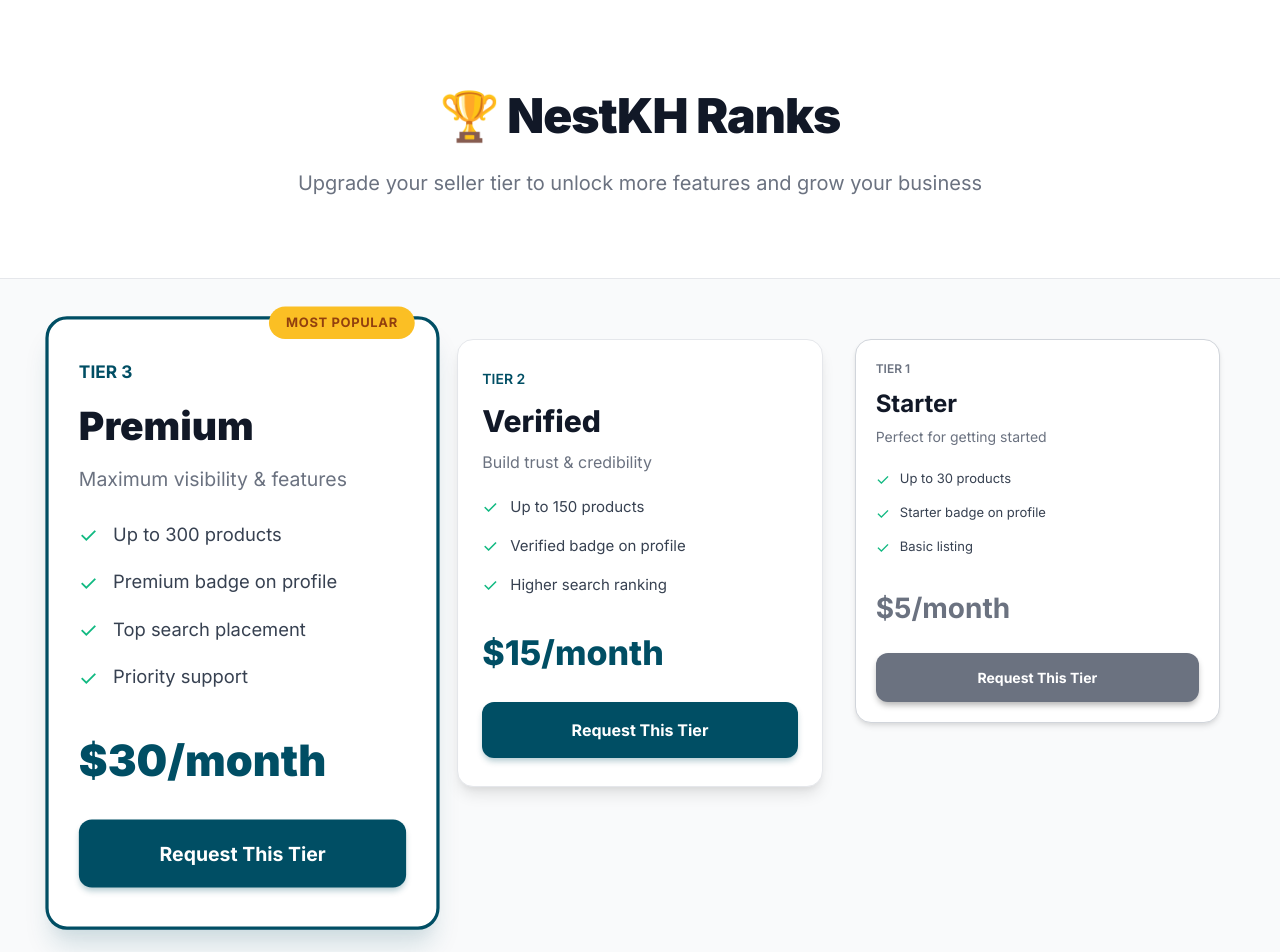
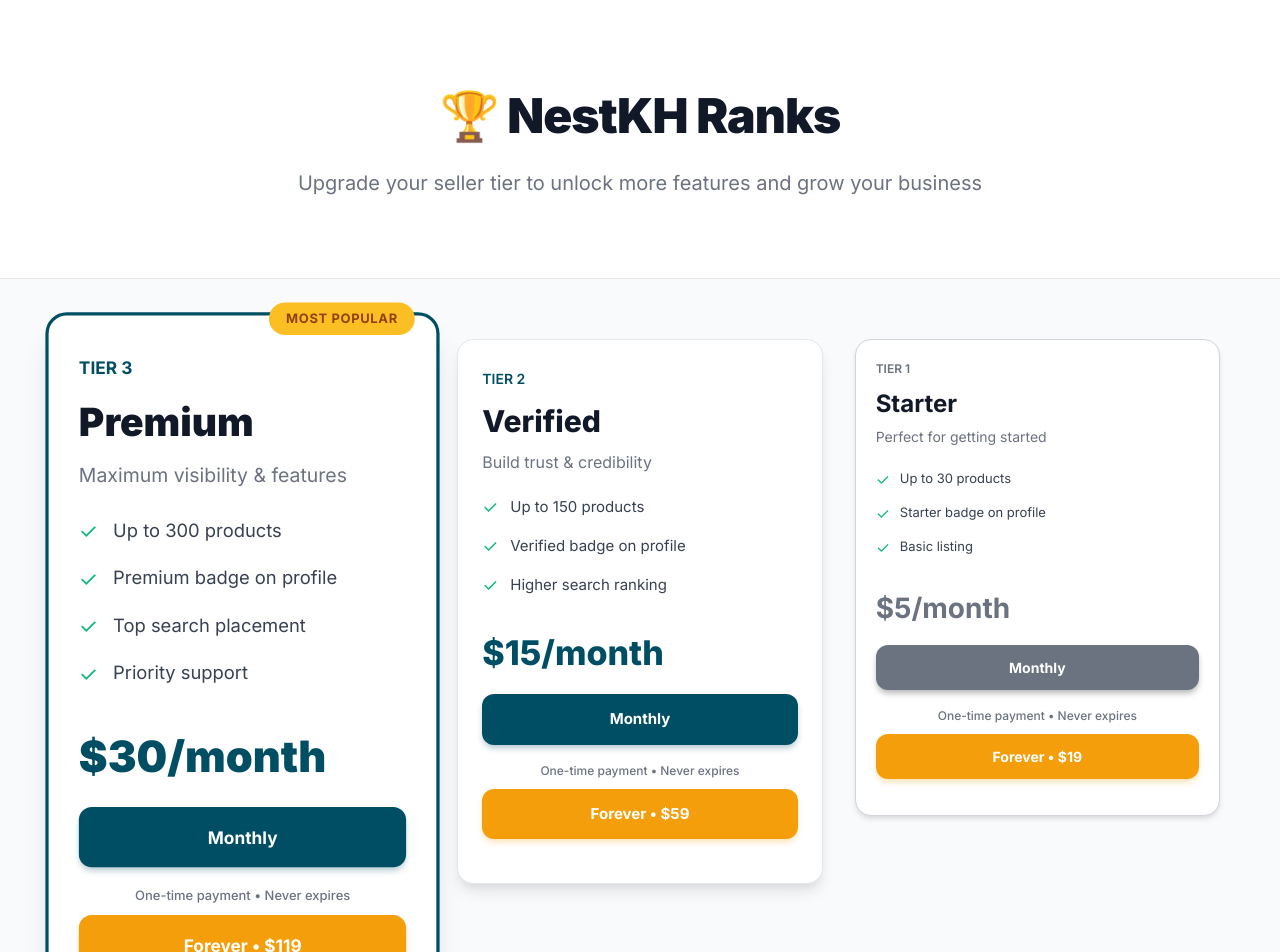
Before and after one commit to sithyakheng/nest24, a Next.js app: page /ranks in a window 1280 px wide. Shown: the top 952 px of the page. Built offline with nearby package versions, Linux system fonts and the light colour scheme; no server answers.

Commit message:
feat: add Forever lifetime tier option to ranks and rank-request pages

```diff
--- a/src/app/ranks/page.tsx
+++ b/src/app/ranks/page.tsx
@@ -91,34 +91,68 @@ export default function RanksPage() {
               </div>
             </div>
 
-            <div style={{ fontSize: '40px', fontWeight: '900', color: '#004E64', marginBottom: '24px' }}>$30/month</div>
+            <div style={{ fontSize: '40px', fontWeight: '900', color: '#004E64', marginBottom: '16px' }}>$30/month</div>
 
+            <div style={{ marginBottom: '16px' }}>
               <button
-              onClick={() => router.push('/seller/rank-request')}
+                onClick={() => router.push('/seller/rank-request?tier=3&type=monthly')}
                 style={{
                   width: '100%',
                   backgroundColor: '#004E64',
                   color: 'white',
                   border: 'none',
                   borderRadius: '12px',
-                padding: '18px 24px',
+                  padding: '16px 24px',
                   fontWeight: '700',
                   cursor: 'pointer',
-                fontSize: '18px',
+                  fontSize: '16px',
                   transition: 'all 0.3s ease',
-                boxShadow: '0 4px 6px -1px rgba(0,78,100,0.3)'
+                  boxShadow: '0 4px 6px -1px rgba(0,78,100,0.3)',
+                  marginBottom: '12px'
                 }}
                 onMouseOver={(e) => {
                   e.currentTarget.style.transform = 'scale(1.02)'
                   e.currentTarget.style.boxShadow = '0 6px 8px -1px rgba(0,78,100,0.4)'
                 }}
                 onMouseOut={(e) => {
-                e.currentTarget.style.transform = 'scale(1.08)'
+                  e.currentTarget.style.transform = 'scale(1)'
                   e.currentTarget.style.boxShadow = '0 4px 6px -1px rgba(0,78,100,0.3)'
                 }}
               >
-              Request This Tier
+                Monthly
               </button>
+
+              <div style={{ textAlign: 'center', marginBottom: '8px' }}>
+                <span style={{ color: '#6b7280', fontSize: '12px', fontWeight: '500' }}>One-time payment • Never expires</span>
+              </div>
+
+              <button
+                onClick={() => router.push('/seller/rank-request?tier=3&type=forever')}
+                style={{
+                  width: '100%',
+                  backgroundColor: '#f59e0b',
+                  color: 'white',
+                  border: 'none',
+                  borderRadius: '12px',
+                  padding: '16px 24px',
+                  fontWeight: '700',
+                  cursor: 'pointer',
+                  fontSize: '16px',
+                  transition: 'all 0.3s ease',
+                  boxShadow: '0 4px 6px -1px rgba(245,158,11,0.3)'
+                }}
+                onMouseOver={(e) => {
+                  e.currentTarget.style.transform = 'scale(1.02)'
+                  e.currentTarget.style.boxShadow = '0 6px 8px -1px rgba(245,158,11,0.4)'
+                }}
+                onMouseOut={(e) => {
+                  e.currentTarget.style.transform = 'scale(1)'
+                  e.currentTarget.style.boxShadow = '0 4px 6px -1px rgba(245,158,11,0.3)'
+                }}
+              >
+                Forever • $119
+              </button>
+            </div>
           </div>
 
           {/* Verified Tier - Medium */}
@@ -149,22 +183,24 @@ export default function RanksPage() {
               </div>
             </div>
 
-            <div style={{ fontSize: '34px', fontWeight: '800', color: '#004E64', marginBottom: '24px' }}>$15/month</div>
+            <div style={{ fontSize: '34px', fontWeight: '800', color: '#004E64', marginBottom: '16px' }}>$15/month</div>
 
+            <div style={{ marginBottom: '16px' }}>
               <button
-              onClick={() => router.push('/seller/rank-request')}
+                onClick={() => router.push('/seller/rank-request?tier=2&type=monthly')}
                 style={{
                   width: '100%',
                   backgroundColor: '#004E64',
                   color: 'white',
                   border: 'none',
                   borderRadius: '12px',
-                padding: '16px 24px',
+                  padding: '14px 24px',
                   fontWeight: '700',
                   cursor: 'pointer',
-                fontSize: '16px',
+                  fontSize: '15px',
                   transition: 'all 0.3s ease',
-                boxShadow: '0 4px 6px -1px rgba(0,78,100,0.3)'
+                  boxShadow: '0 4px 6px -1px rgba(0,78,100,0.3)',
+                  marginBottom: '12px'
                 }}
                 onMouseOver={(e) => {
                   e.currentTarget.style.transform = 'scale(1.02)'
@@ -175,8 +211,40 @@ export default function RanksPage() {
                   e.currentTarget.style.boxShadow = '0 4px 6px -1px rgba(0,78,100,0.3)'
                 }}
               >
-              Request This Tier
+                Monthly
               </button>
+
+              <div style={{ textAlign: 'center', marginBottom: '8px' }}>
+                <span style={{ color: '#6b7280', fontSize: '12px', fontWeight: '500' }}>One-time payment • Never expires</span>
+              </div>
+
+              <button
+                onClick={() => router.push('/seller/rank-request?tier=2&type=forever')}
+                style={{
+                  width: '100%',
+                  backgroundColor: '#f59e0b',
+                  color: 'white',
+                  border: 'none',
+                  borderRadius: '12px',
+                  padding: '14px 24px',
+                  fontWeight: '700',
+                  cursor: 'pointer',
+                  fontSize: '15px',
+                  transition: 'all 0.3s ease',
+                  boxShadow: '0 4px 6px -1px rgba(245,158,11,0.3)'
+                }}
+                onMouseOver={(e) => {
+                  e.currentTarget.style.transform = 'scale(1.02)'
+                  e.currentTarget.style.boxShadow = '0 6px 8px -1px rgba(245,158,11,0.4)'
+                }}
+                onMouseOut={(e) => {
+                  e.currentTarget.style.transform = 'scale(1)'
+                  e.currentTarget.style.boxShadow = '0 4px 6px -1px rgba(245,158,11,0.3)'
+                }}
+              >
+                Forever • $59
+              </button>
+            </div>
           </div>
 
           {/* Starter Tier - Smallest */}
@@ -206,22 +274,24 @@ export default function RanksPage() {
               </div>
             </div>
 
-            <div style={{ fontSize: '28px', fontWeight: '700', color: '#6b7280', marginBottom: '24px' }}>$5/month</div>
+            <div style={{ fontSize: '28px', fontWeight: '700', color: '#6b7280', marginBottom: '16px' }}>$5/month</div>
 
+            <div style={{ marginBottom: '16px' }}>
               <button
-              onClick={() => router.push('/seller/rank-request')}
+                onClick={() => router.push('/seller/rank-request?tier=1&type=monthly')}
                 style={{
                   width: '100%',
                   backgroundColor: '#6b7280',
                   color: 'white',
                   border: 'none',
                   borderRadius: '12px',
-                padding: '14px 24px',
+                  padding: '12px 24px',
                   fontWeight: '700',
                   cursor: 'pointer',
                   fontSize: '14px',
                   transition: 'all 0.3s ease',
-                boxShadow: '0 4px 6px -1px rgba(0,0,0,0.3)'
+                  boxShadow: '0 4px 6px -1px rgba(0,0,0,0.3)',
+                  marginBottom: '12px'
                 }}
                 onMouseOver={(e) => {
                   e.currentTarget.style.transform = 'scale(1.02)'
@@ -232,8 +302,40 @@ export default function RanksPage() {
                   e.currentTarget.style.boxShadow = '0 4px 6px -1px rgba(0,0,0,0.3)'
                 }}
               >
-              Request This Tier
+                Monthly
               </button>
+
+              <div style={{ textAlign: 'center', marginBottom: '8px' }}>
+                <span style={{ color: '#6b7280', fontSize: '12px', fontWeight: '500' }}>One-time payment • Never expires</span>
+              </div>
+
+              <button
+                onClick={() => router.push('/seller/rank-request?tier=1&type=forever')}
+                style={{
+                  width: '100%',
+                  backgroundColor: '#f59e0b',
+                  color: 'white',
+                  border: 'none',
+                  borderRadius: '12px',
+                  padding: '12px 24px',
+                  fontWeight: '700',
+                  cursor: 'pointer',
+                  fontSize: '14px',
+                  transition: 'all 0.3s ease',
+                  boxShadow: '0 4px 6px -1px rgba(245,158,11,0.3)'
+                }}
+                onMouseOver={(e) => {
+                  e.currentTarget.style.transform = 'scale(1.02)'
+                  e.currentTarget.style.boxShadow = '0 6px 8px -1px rgba(245,158,11,0.4)'
+                }}
+                onMouseOut={(e) => {
+                  e.currentTarget.style.transform = 'scale(1)'
+                  e.currentTarget.style.boxShadow = '0 4px 6px -1px rgba(245,158,11,0.3)'
+                }}
+              >
+                Forever • $19
+              </button>
+            </div>
           </div>
         </div>
 
--- a/src/app/seller/rank-request/page.tsx
+++ b/src/app/seller/rank-request/page.tsx
@@ -1,11 +1,15 @@
 'use client';
 
-import { useState } from 'react';
+import { useState, useEffect } from 'react';
 import { supabase } from '@/lib/supabase';
-import { useRouter } from 'next/navigation';
+import { useRouter, useSearchParams } from 'next/navigation';
 
 export default function RankRequestPage() {
   const router = useRouter();
+  const searchParams = useSearchParams();
+  const tierParam = searchParams.get('tier');
+  const typeParam = searchParams.get('type') || 'monthly';
+
   const [fullName, setFullName] = useState('');
   const [shopName, setShopName] = useState('');
   const [selectedTier, setSelectedTier] = useState(3);
@@ -16,10 +20,22 @@ export default function RankRequestPage() {
   const [loading, setLoading] = useState(false);
   const [success, setSuccess] = useState(false);
 
-  const prices: Record<number, number> = { 1: 5, 2: 15, 3: 30 };
+  // Set tier from URL parameter
+  useEffect(() => {
+    if (tierParam) {
+      setSelectedTier(parseInt(tierParam));
+    }
+  }, [tierParam]);
+
+  // Define prices for monthly and forever plans
+  const monthlyPrices: Record<number, number> = { 1: 5, 2: 15, 3: 30 };
+  const foreverPrices: Record<number, number> = { 1: 19, 2: 59, 3: 119 };
   const tierNames: Record<number, string> = { 1: 'Starter', 2: 'Verified', 3: 'Premium' };
+
+  const isForever = typeParam === 'forever';
+  const prices = isForever ? foreverPrices : monthlyPrices;
   const basePrice = prices[selectedTier];
-  const finalPrice = discountApplied ? (basePrice * 0.8).toFixed(2) : basePrice;
+  const finalPrice = !isForever && discountApplied ? (basePrice * 0.8).toFixed(2) : basePrice;
 
   const applyDiscount = () => {
     if (discountCode.toUpperCase() === 'SIMPLESHOP') {
@@ -71,6 +87,7 @@ export default function RankRequestPage() {
         screenshot_url: screenshotUrl,
         full_name: fullName,
         shop_name: shopName,
+        plan_type: isForever ? 'forever' : 'monthly',
       });
       setSuccess(true);
     } catch {
@@ -125,6 +142,24 @@ export default function RankRequestPage() {
             <input value={shopName} onChange={e => setShopName(e.target.value)} placeholder="Enter your shop name" style={{ width: '100%', border: '1.5px solid #e5e7eb', borderRadius: '12px', padding: '13px 16px', fontSize: '14px', outline: 'none', boxSizing: 'border-box', color: '#111827' }} />
           </div>
 
+          {/* Lifetime Badge */}
+          {isForever && (
+            <div style={{
+              backgroundColor: '#dcfce7',
+              border: '1px solid #bbf7d0',
+              borderRadius: '12px',
+              padding: '12px 16px',
+              textAlign: 'center',
+              marginBottom: '24px'
+            }}>
+              <span style={{
+                color: '#16a34a',
+                fontSize: '14px',
+                fontWeight: '700'
+              }}>♾️ Lifetime Access — Never Expires</span>
+            </div>
+          )}
+
           {/* Tier Selection */}
           <div style={{ marginBottom: '20px' }}>
             <label style={{ display: 'block', fontWeight: '700', color: '#111827', marginBottom: '8px', fontSize: '14px' }}>Select Tier</label>
@@ -132,13 +167,14 @@ export default function RankRequestPage() {
               {[3, 2, 1].map(tier => (
                 <div key={tier} onClick={() => setSelectedTier(tier)} style={{ border: selectedTier === tier ? '2px solid #004E64' : '2px solid #e5e7eb', borderRadius: '14px', padding: '14px 10px', textAlign: 'center', cursor: 'pointer', backgroundColor: selectedTier === tier ? '#f0f7fa' : 'white', transition: 'all 0.2s' }}>
                   <div style={{ fontWeight: '800', color: '#004E64', fontSize: '15px' }}>{tierNames[tier]}</div>
-                  <div style={{ color: '#6b7280', fontSize: '12px', marginTop: '2px' }}>${prices[tier]}/mo</div>
+                  <div style={{ color: '#6b7280', fontSize: '12px', marginTop: '2px' }}>${prices[tier]}{isForever ? ' (once)' : '/mo'}</div>
                 </div>
               ))}
             </div>
           </div>
 
-          {/* Discount Code */}
+          {/* Discount Code - Only for Monthly Plans */}
+          {!isForever && (
             <div style={{ marginBottom: '20px' }}>
               <label style={{ display: 'block', fontWeight: '700', color: '#111827', marginBottom: '8px', fontSize: '14px' }}>Discount Code</label>
               <div style={{ display: 'flex', gap: '10px' }}>
@@ -149,11 +185,12 @@ export default function RankRequestPage() {
               </div>
               {discountApplied && <p style={{ color: '#16a34a', fontSize: '13px', marginTop: '6px', fontWeight: '600' }}>🎉 20% discount applied!</p>}
             </div>
+          )}
 
           {/* Price Summary */}
           <div style={{ backgroundColor: '#f0f7fa', borderRadius: '14px', padding: '16px 20px', marginBottom: '24px', display: 'flex', justifyContent: 'space-between', alignItems: 'center' }}>
             <span style={{ fontWeight: '600', color: '#374151' }}>Total for {tierNames[selectedTier]}</span>
-            <span style={{ fontWeight: '800', fontSize: '20px', color: '#004E64' }}>${finalPrice}/month</span>
+            <span style={{ fontWeight: '800', fontSize: '20px', color: '#004E64' }}>${finalPrice}{isForever ? ' (once)' : '/month'}</span>
           </div>
 
           {/* File Drop Zone */}
```
Lines whose indentation alone changed are shown as unchanged.
